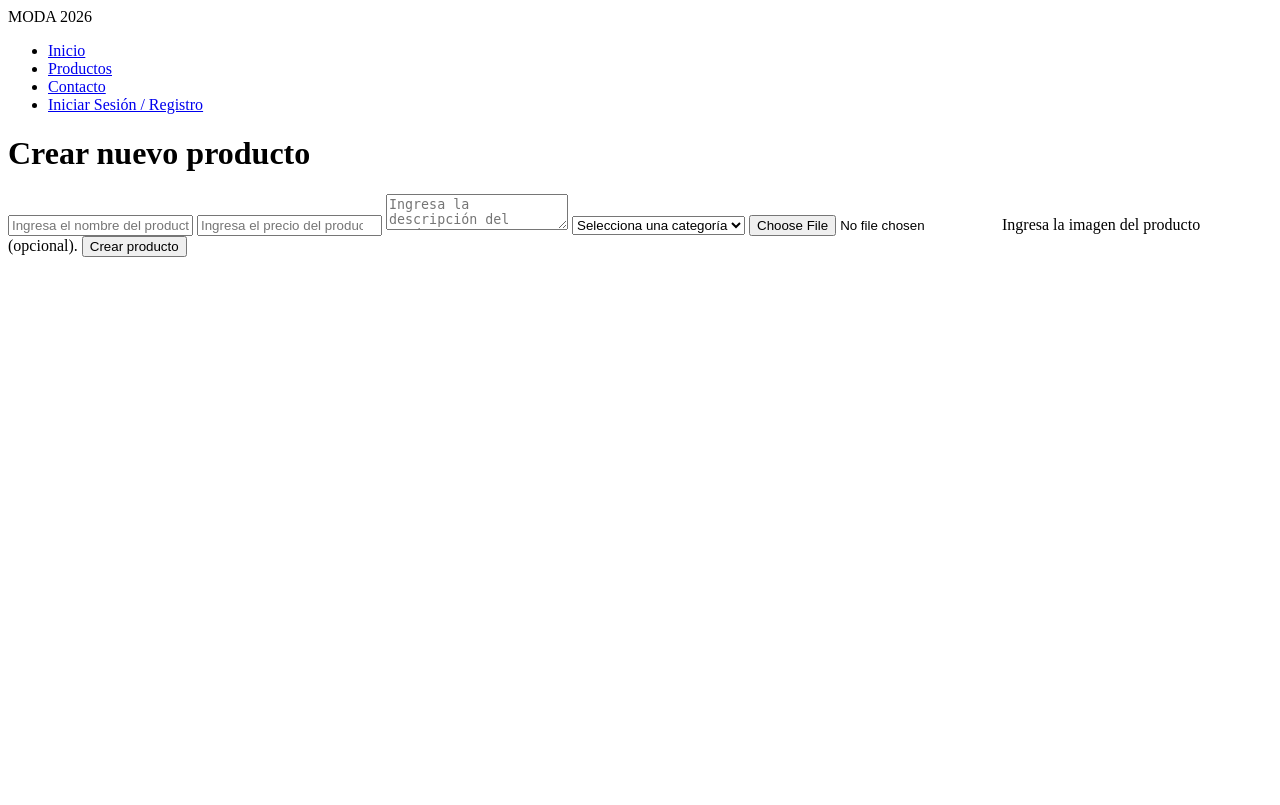
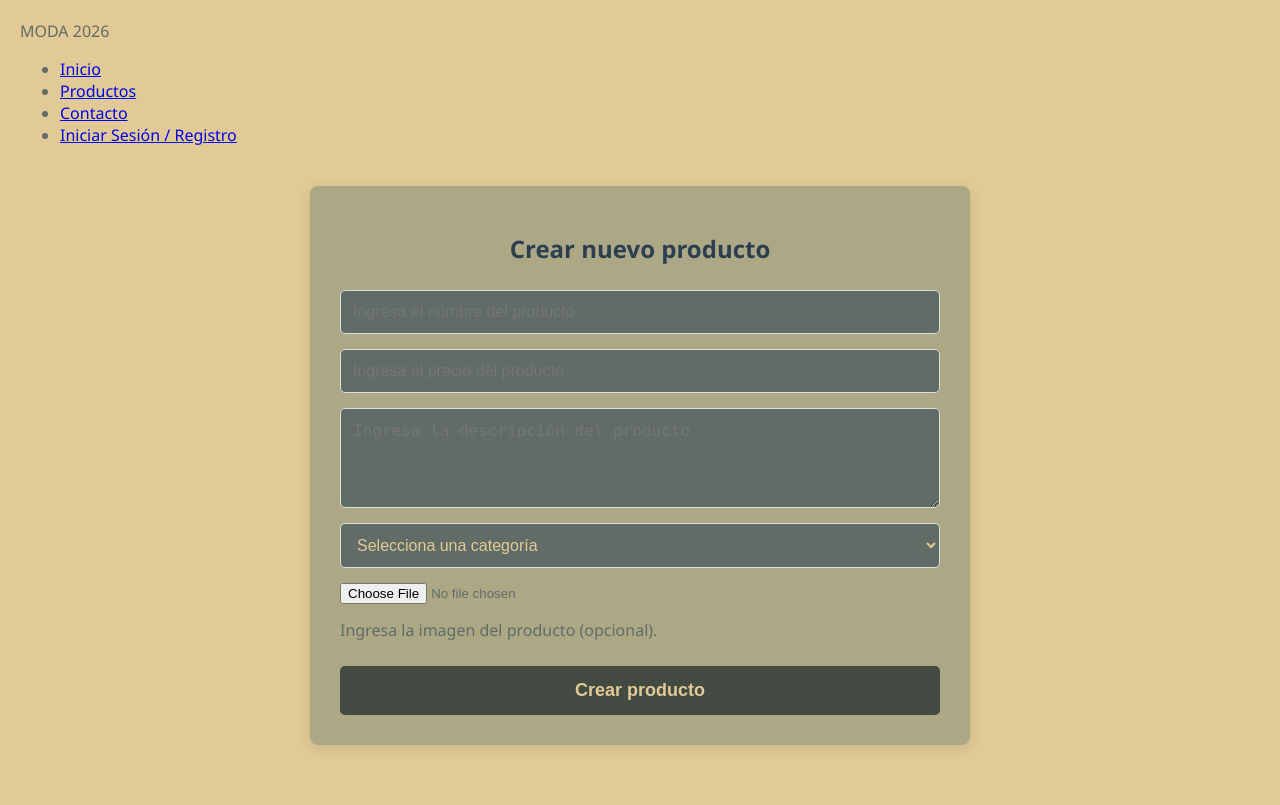
Before and after one commit to Gregor20/ProyectoFinal_DAW, a PHP site: page /admin/crear-producto.php in a window 1280 px wide. Before the commit the page ends 257 px from the top, so only its background shows below. Run offline with PHP 8.4, Linux system fonts and the light colour scheme; data comes from the database, SQL or seed files in the repository; a stand-in replaces the project's code that opens the database connection; some libraries are stand-ins or nearby versions.

Commit message:
Añado todo lo que llevabamos para subirlo a GitHub

```diff
--- a/assets/css/estilos.css
+++ b/assets/css/estilos.css
@@ -0,0 +1,96 @@
+/* Configuración básica */
+body {
+    font-family: 'Segoe UI', Tahoma, Geneva, Verdana, sans-serif;
+    background-color: rgb(225, 202, 150);
+    color: rgb(98, 108, 102);
+    margin: 0;
+    padding: 20px;
+}
+
+/* Contenedor principal */
+.container-crear {
+    max-width: 600px;
+    margin: 40px auto;
+    background: rgb(172, 168, 133);
+    padding: 30px;
+    border-radius: 8px;
+    box-shadow: 0 4px 15px rgba(0,0,0,0.1);
+}
+
+h1 {
+    text-align: center;
+    color: #2c3e50;
+    margin-bottom: 25px;
+    font-size: 24px;
+}
+
+/* Estilos del Formulario */
+form {
+    display: flex;
+    flex-direction: column;
+    gap: 15px; /* Espacio entre elementos */
+}
+
+input[type="text"],
+input[type="number"],
+textarea,
+select {
+    width: 100%;
+    padding: 12px;
+    border: 1px solid #ddd;
+    border-radius: 5px;
+    font-size: 16px;
+    box-sizing: border-box; /* Para que el padding no ensanche el input */
+    background-color: rgb(98, 108, 102);
+    color: rgb(225, 202, 150)
+}
+
+textarea {
+    resize: vertical;
+    min-height: 100px;
+}
+
+input:focus, textarea:focus, select:focus {
+    outline: none;
+    border-color: #3498db;
+    box-shadow: 0 0 5px rgba(52, 152, 219, 0.3);
+}
+
+/* Botón de envío */
+.btn-crear {
+    background-color: rgb(67, 74, 66);
+    color: rgb(225, 202, 150);
+    padding: 14px;
+    border: none;
+    border-radius: 5px;
+    font-size: 18px;
+    font-weight: bold;
+    cursor: pointer;
+    transition: background 0.3s ease;
+    margin-top: 10px;
+}
+
+.btn-crear:hover {
+    background-color: rgb(145, 139, 118);
+}
+
+/* Mensajes de éxito y error */
+.exito {
+    background-color: #d4edda;
+    color: #155724;
+    padding: 15px;
+    border-radius: 5px;
+    text-align: center;
+    margin-top: 20px;
+    border: 1px solid #c3e6cb;
+}
+
+.error {
+    background-color: #f8d7da;
+    color: #721c24;
+    padding: 15px;
+    border-radius: 5px;
+    text-align: center;
+    margin-top: 20px;
+    border: 1px solid #f5c6cb;
+}
```
Also changed, not shown: admin/index.php (+11 -6 lines), README.md, includes/Usuario.php (added), 1 other file.
